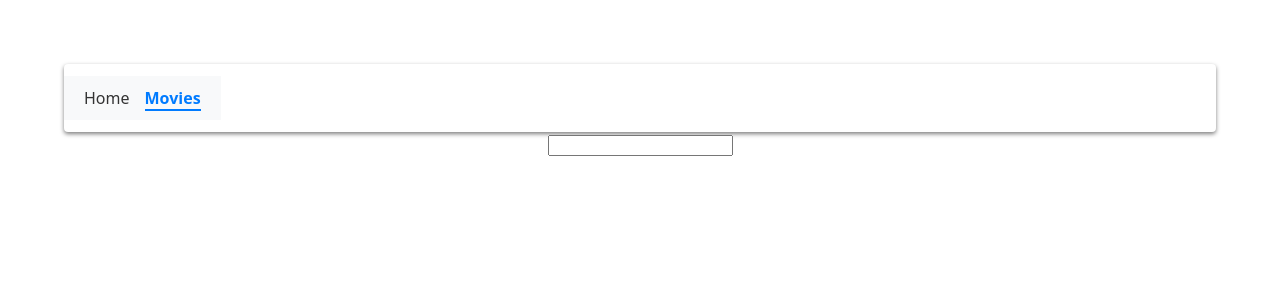
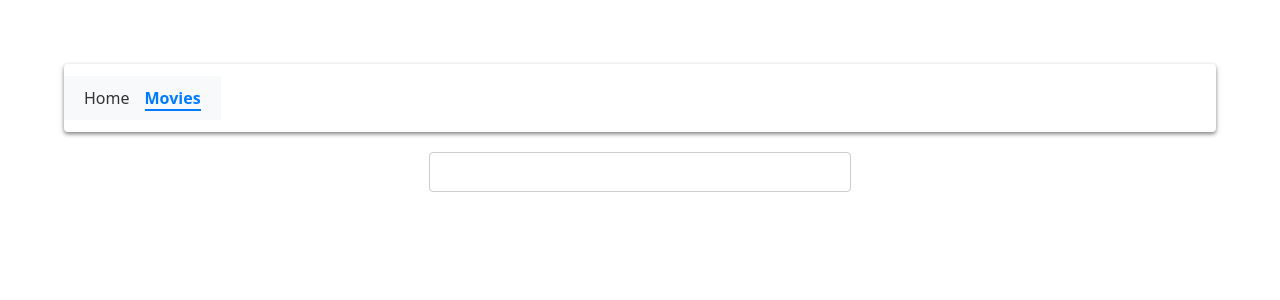
Before and after one commit to canbazahmet/goit-react-hw-05, a React (Vite) app: page /movies in a window 1280 px wide. Shown: the top 300 px of the page. Built offline with nearby package versions, Linux system fonts and the light colour scheme.

Commit message:
edit MoviesPage.module.css

```diff
--- a/src/pages/MoviesPage/MoviesPage.module.css
+++ b/src/pages/MoviesPage/MoviesPage.module.css
@@ -0,0 +1,26 @@
+.searchbox {
+  display: flex;
+  flex-direction: column;
+  align-items: center;
+}
+
+.searchBoxField {
+  width: 100%;
+  max-width: 400px;
+  padding: 10px;
+  margin-top: 20px;
+  font-size: 16px;
+  border: 1px solid #ccc;
+  border-radius: 4px;
+  transition: border-color 0.3s ease;
+}
+
+.searchBoxField:focus {
+  border-color: #007bff;
+  outline: none;
+}
+
+.searchbox div {
+  margin-top: 10px;
+  text-align: center;
+}
```
